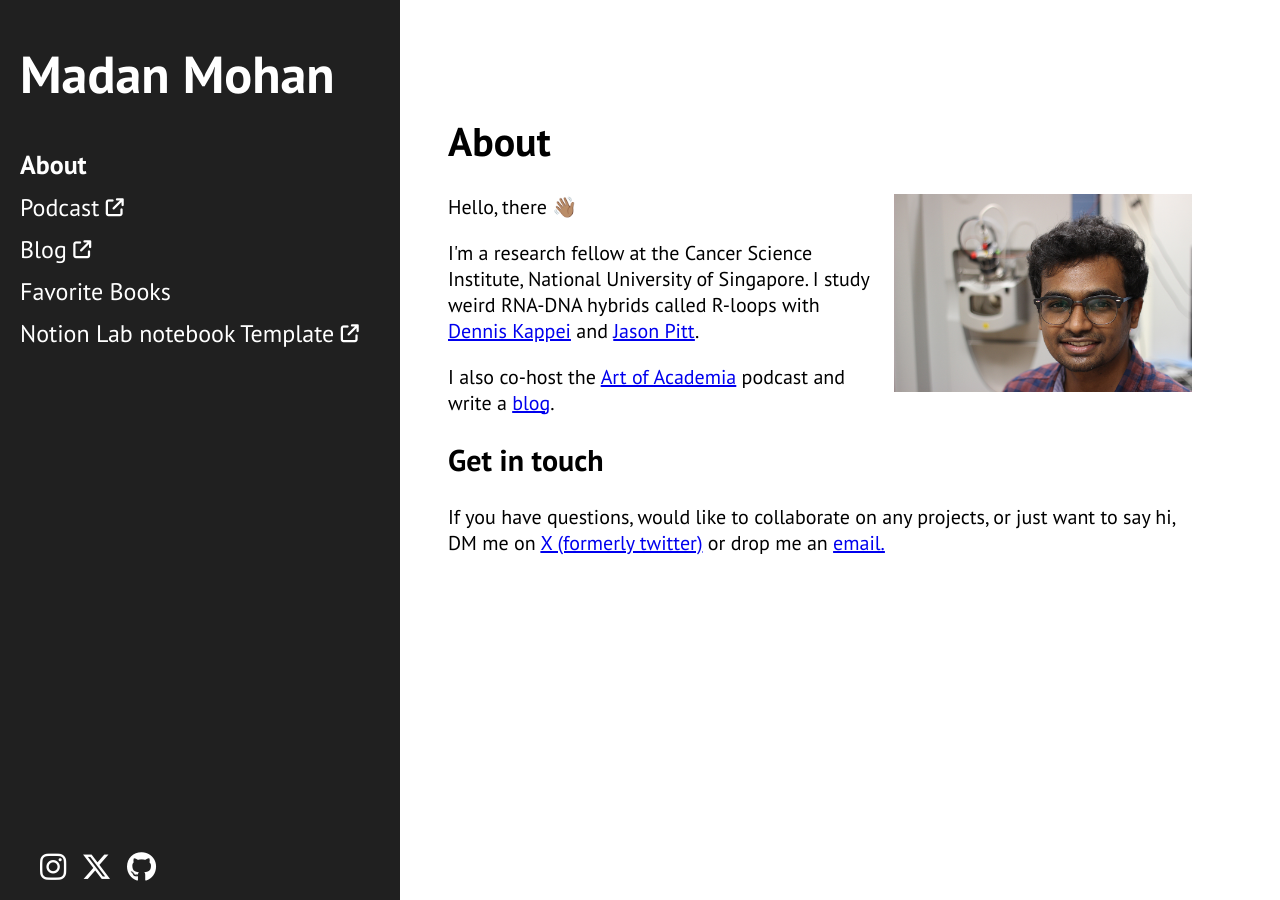
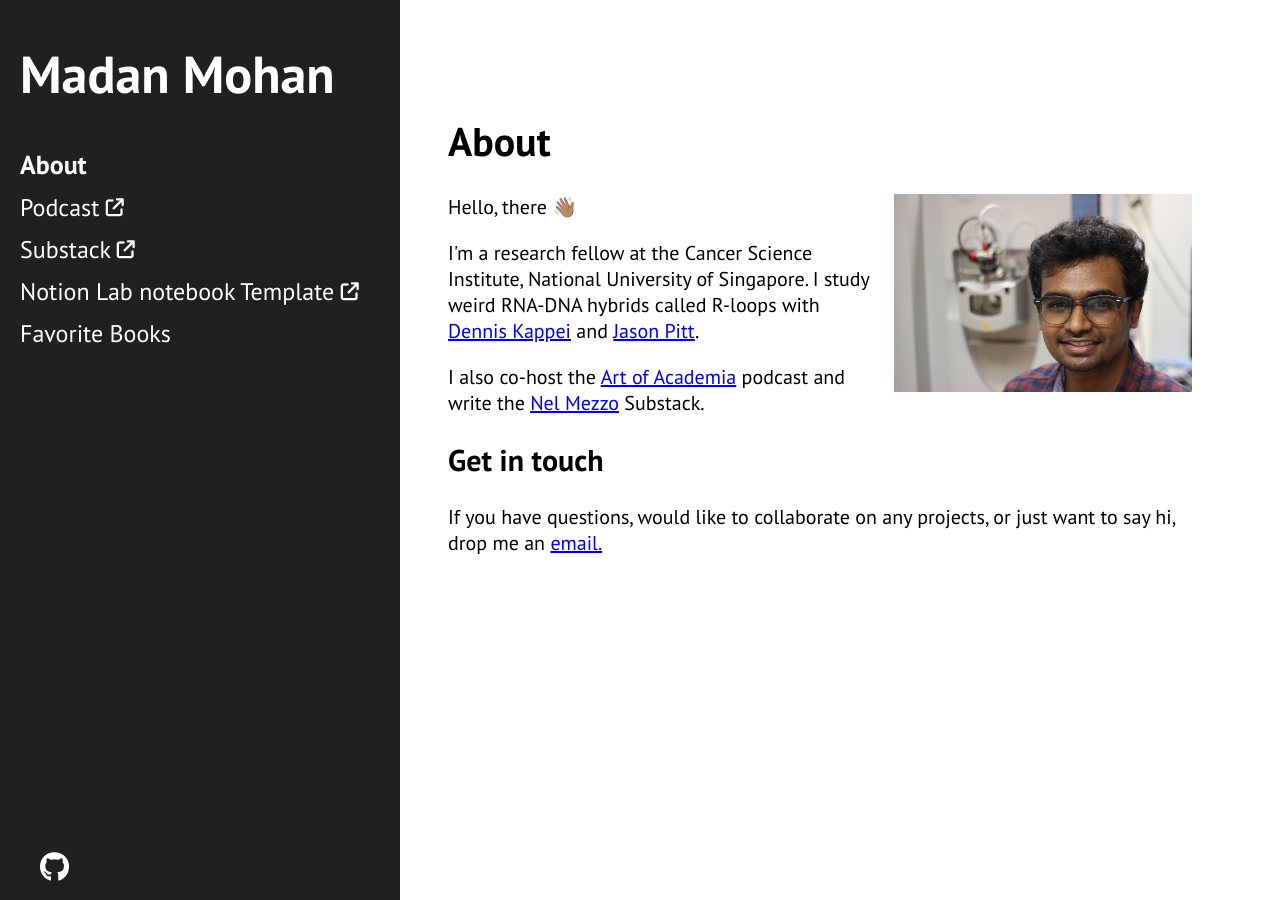
Before and after one commit to madanmohanuk/madanmohanuk.github.io, a Jekyll site: the page built from index.html, in a window 1280 px wide. Built offline with Jekyll 4.4.1, drawn with Linux system fonts in a browser that asks for light colours; nearby versions of some CDN libraries.

Commit message:
Update sidebar and index pages: rename blog to Nel Mezzo, adjust sidebar links

```diff
--- a/_includes/sidebar.html
+++ b/_includes/sidebar.html
@@ -9,16 +9,14 @@
 
       <a class="sidebar-nav-item" href="https://artofacademia.com/" target="_blank">Podcast <i class="fa-solid fa-arrow-up-right-from-square fa-xs"></i></a>
 
-      <a class="sidebar-nav-item" href="https://madanmohan.substack.com/" target="_blank">Blog <i class="fa-solid fa-arrow-up-right-from-square fa-xs"></i> </a>
+      <a class="sidebar-nav-item" href="https://madanmohan.substack.com/" target="_blank">Substack <i class="fa-solid fa-arrow-up-right-from-square fa-xs"></i> </a>
+
+      <a class="sidebar-nav-item" href="https://mmuk.notion.site/Lab-Notebook-3498238a2fc447068d725eb237a69547" target="_blank">Notion Lab notebook Template <i class="fa-solid fa-arrow-up-right-from-square fa-xs"></i></a>
 
       <a class="sidebar-nav-item{% if page.name == 'books.md' %}-active{% endif %}" href="{% link books.md %}">Favorite Books</a>
-
-      <a class="sidebar-nav-item" href="https://mmuk.notion.site/Lab-Notebook-3498238a2fc447068d725eb237a69547" target="_blank">Notion Lab notebook Template <i class="fa-solid fa-arrow-up-right-from-square fa-xs"></i></a>
     </nav>
     <div class="sidebar-footer">
       <ul>
-        <li> <a class="item" href="https://instagram.com/madanmohanuk?igshid=OGQ5ZDc2ODk2ZA==" target="_blank"><i class="fa-brands fa-instagram fa-xl"></i></a> </li>
-        <li> <a class="item" href="https://twitter.com/madanmohanuk" target="_blank"> <i class="fa-brands fa-x-twitter fa-xl"></i></a> </li>
         <li> <a class="item" href="https://github.com/madanmohanuk" target="_blank"> <i class="fa-brands fa-github fa-xl"></i> </a> </li>
       </ul>
     </div>
--- a/index.html
+++ b/index.html
@@ -13,10 +13,9 @@ description: Personal website of Madan Mohan Udaya Kumar
     <a href="https://csi.nus.edu.sg/researcher/dennis-kappei/" target="_blank">Dennis Kappei</a> and <a
         href="https://csi.nus.edu.sg/researcher/jason-pitt/" target="_blank">Jason Pitt</a>.
 </p>
-<p> I also co-host the <a href="https://artofacademia.com/" target="_blank">Art of Academia</a> podcast and write a <a
-        href="https://madanmohan.substack.com/" target="_blank">blog</a>.
+<p> I also co-host the <a href="https://artofacademia.com/" target="_blank">Art of Academia</a> podcast and write the <a
+        href="https://madanmohan.substack.com/" target="_blank">Nel Mezzo</a> Substack.
 </p>
 <h2>Get in touch</h2>
-<p>If you have questions, would like to collaborate on any projects, or just want to say hi, DM me on <a
-        href="https://twitter.com/madanmohanuk" target="_blank">X (formerly twitter)</a>
-    or drop me an <a href="mailto:madan.mohan@u.nus.edu"> email.</a></p>
+<p>If you have questions, would like to collaborate on any projects, or just want to say hi,
+    drop me an <a href="mailto:madan.mohan@u.nus.edu"> email.</a></p>
```
